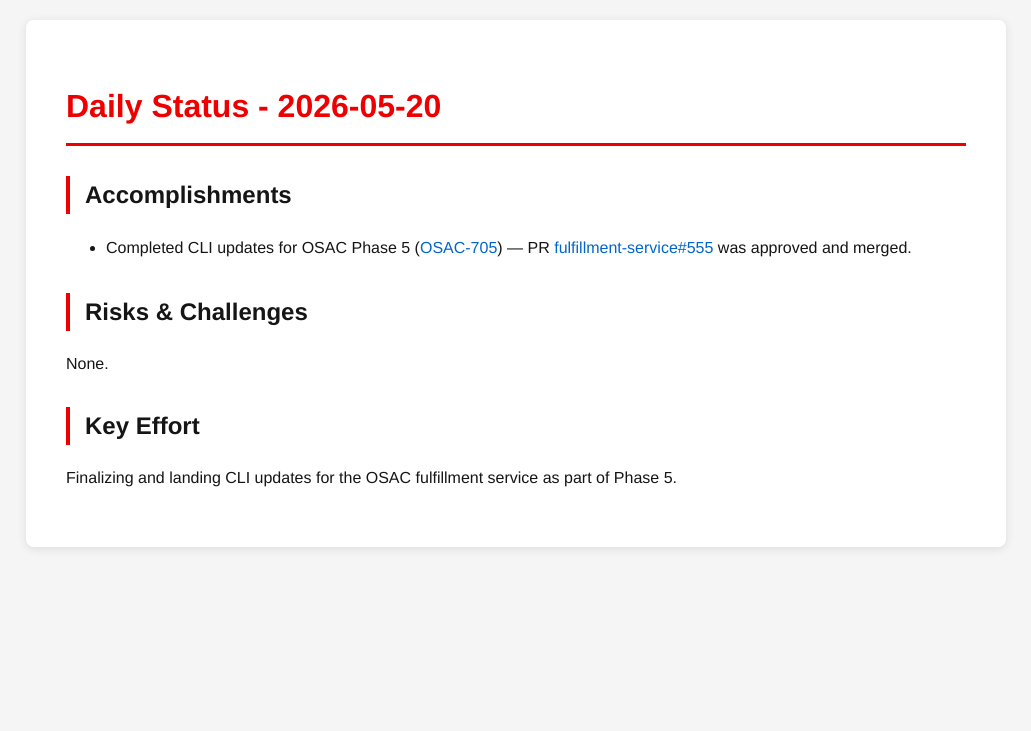
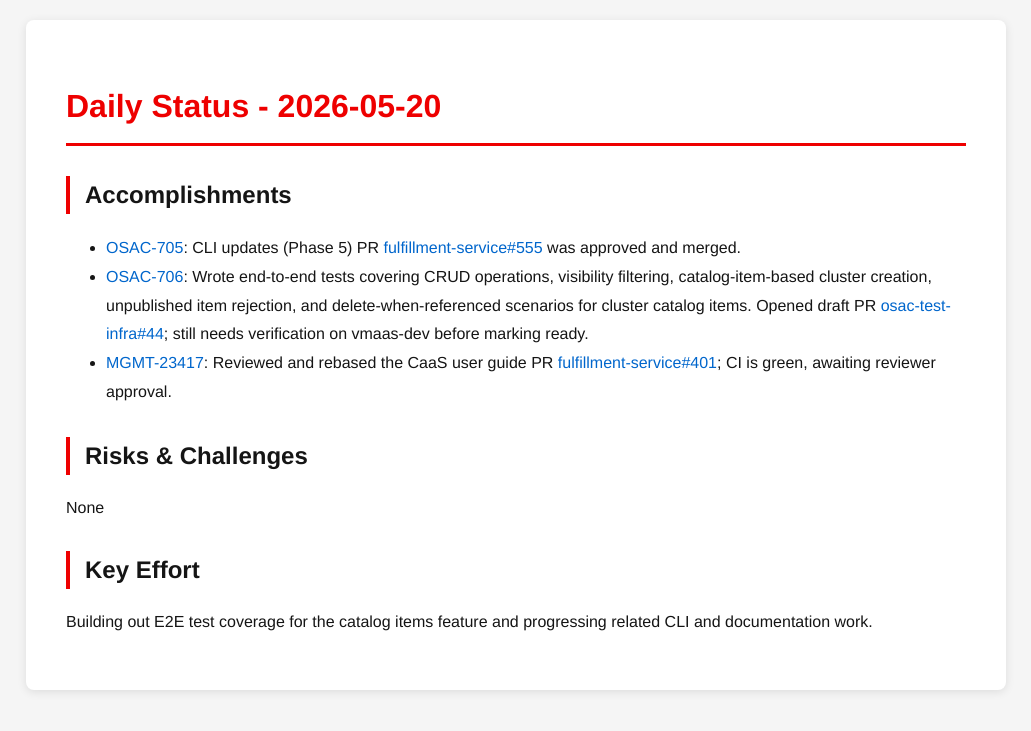
Before and after one commit to tzvatot/daily-status, a Jekyll site: the page built from 2026-05-20.md, in a window 1280 px wide. Shown: the top 731 px of the page, without its empty margins (124-1155 px from the left). Built offline with Jekyll 4.4.1, drawn with Linux system fonts in a browser that asks for light colours.

Commit message:
Daily status update - 2026-05-20

```diff
--- a/2026-05-20.md
+++ b/2026-05-20.md
@@ -7,10 +7,12 @@ date: 2026-05-20
 # Daily Status - 2026-05-20
 
 ## Accomplishments
-- Completed CLI updates for OSAC Phase 5 ([OSAC-705](https://redhat.atlassian.net/browse/OSAC-705)) — PR [fulfillment-service#555](https://github.com/osac-project/fulfillment-service/pull/555) was approved and merged.
+- [OSAC-705](https://redhat.atlassian.net/browse/OSAC-705): CLI updates (Phase 5) PR [fulfillment-service#555](https://github.com/osac-project/fulfillment-service/pull/555) was approved and merged.
+- [OSAC-706](https://redhat.atlassian.net/browse/OSAC-706): Wrote end-to-end tests covering CRUD operations, visibility filtering, catalog-item-based cluster creation, unpublished item rejection, and delete-when-referenced scenarios for cluster catalog items. Opened draft PR [osac-test-infra#44](https://github.com/osac-project/osac-test-infra/pull/44); still needs verification on vmaas-dev before marking ready.
+- [MGMT-23417](https://redhat.atlassian.net/browse/MGMT-23417): Reviewed and rebased the CaaS user guide PR [fulfillment-service#401](https://github.com/osac-project/fulfillment-service/pull/401); CI is green, awaiting reviewer approval.
 
 ## Risks & Challenges
-None.
+None
 
 ## Key Effort
-Finalizing and landing CLI updates for the OSAC fulfillment service as part of Phase 5.
+Building out E2E test coverage for the catalog items feature and progressing related CLI and documentation work.
```
